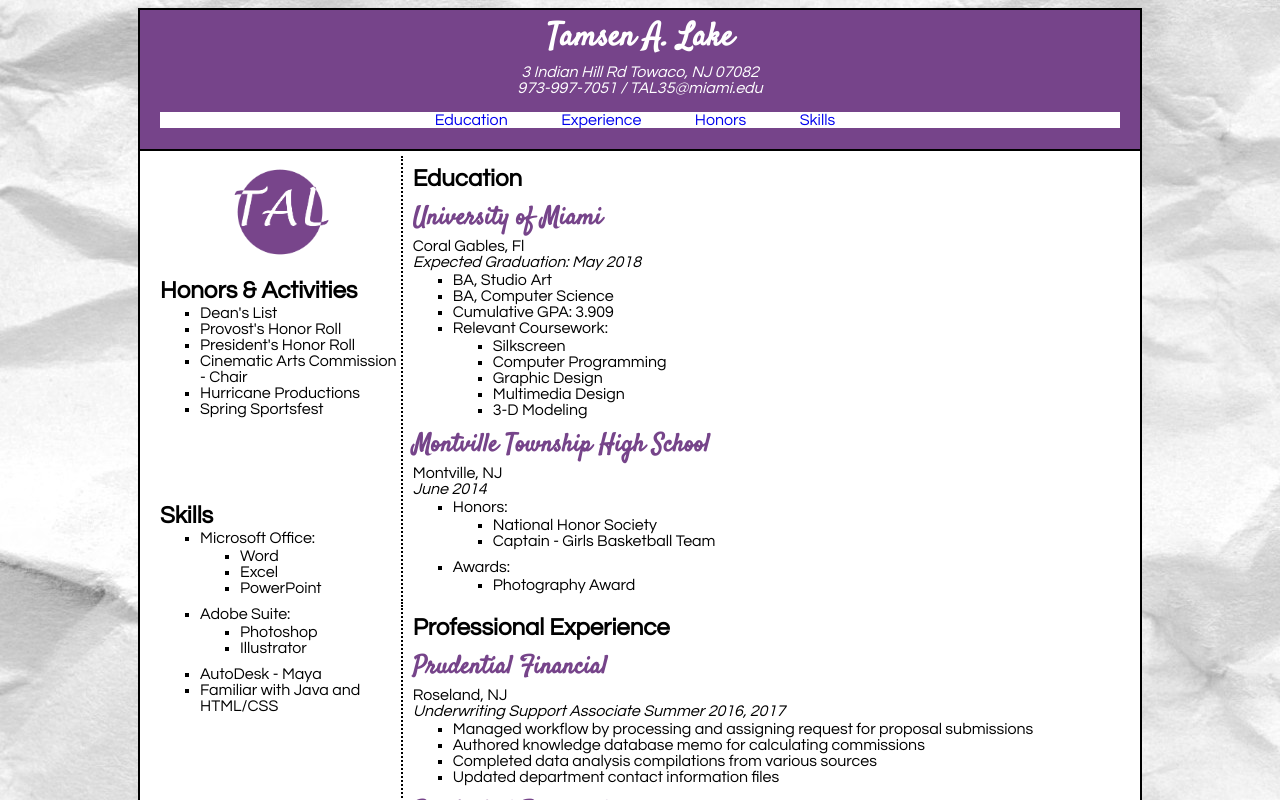
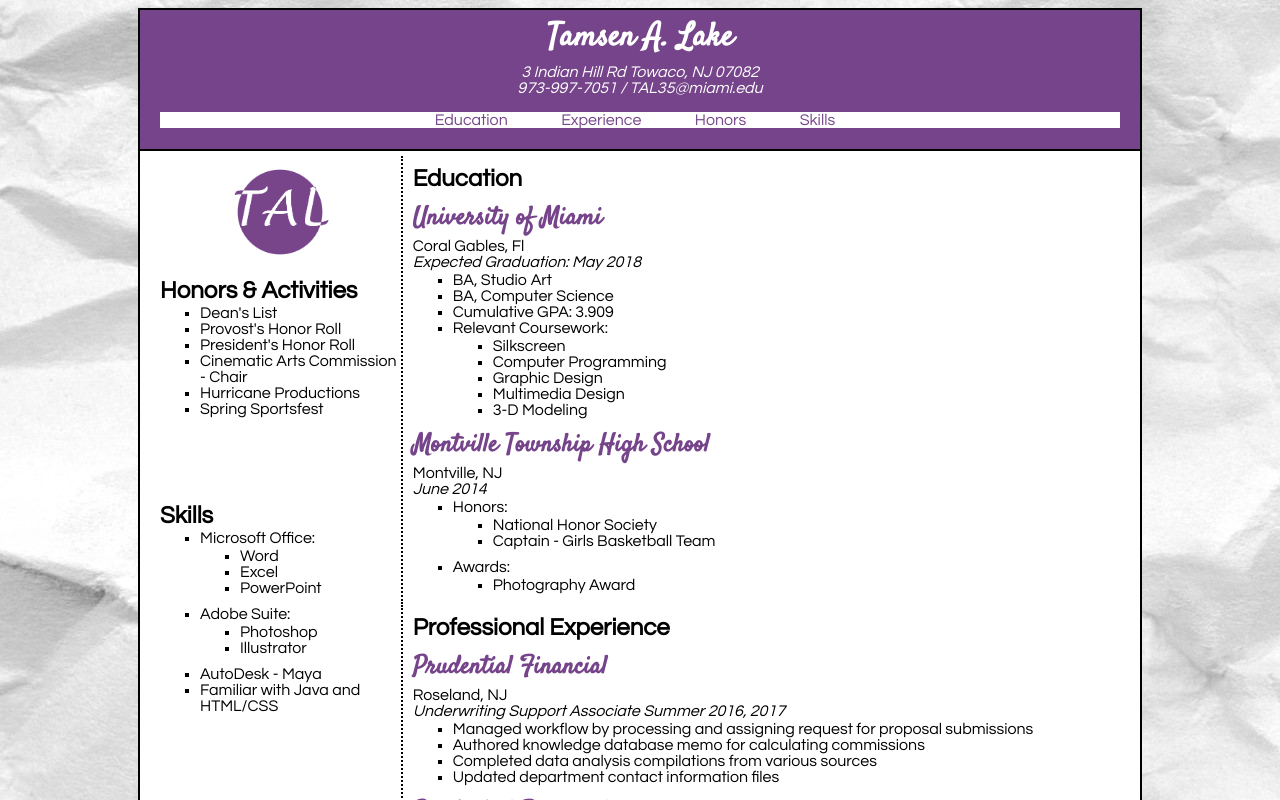
Before and after one commit to tamilake/tamilake.github.io, a plain HTML site: page resume.html in a window 1280 px wide. Shown: the top 800 px of the page. Drawn offline with Linux system fonts and the light colour scheme.

Commit message:
nav link color

```diff
--- a/style.css
+++ b/style.css
@@ -51,6 +51,7 @@ nav li {
 
 nav a:link, a:visited, a:active {
   text-decoration: none;
+  color: rgb(118,68,138);
 }
 
 nav a:hover {
```
